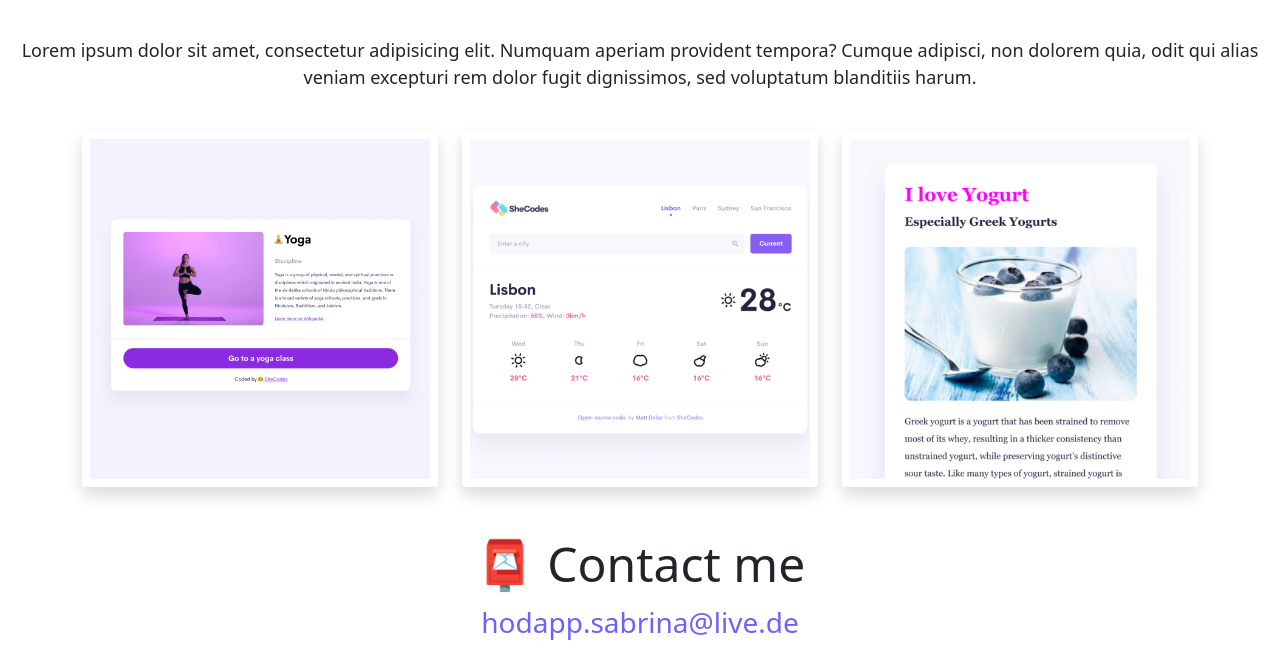
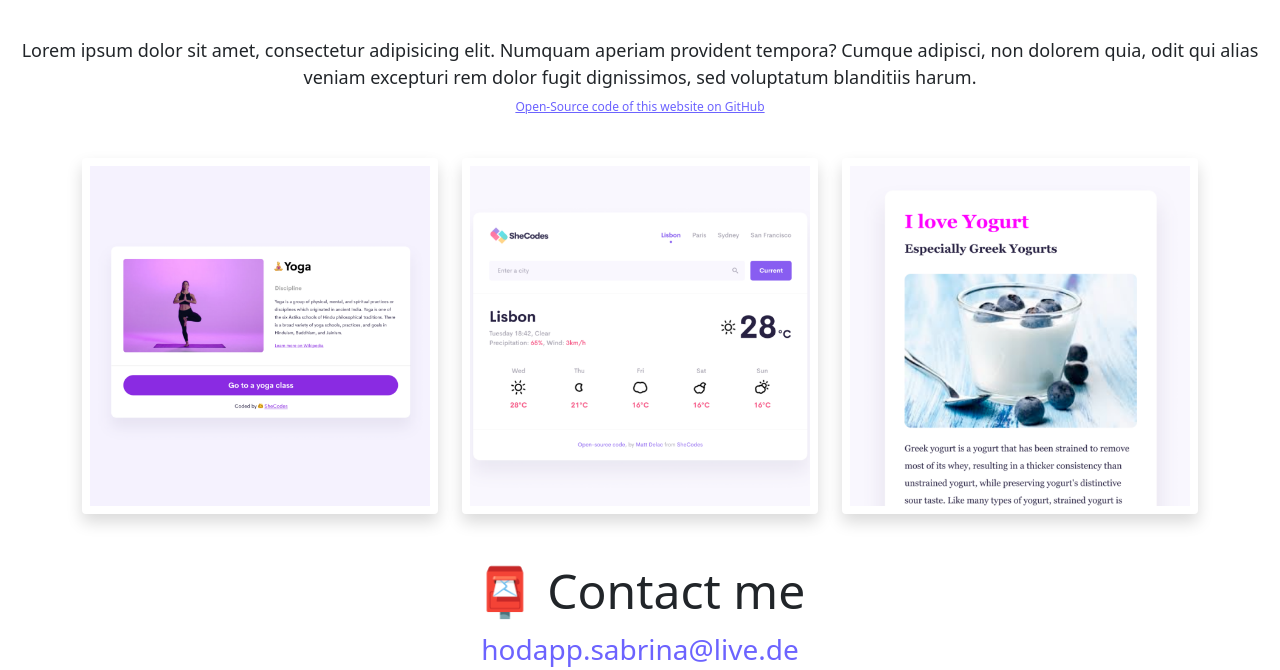
Before and after one commit to sabrinaaileen/portfolio-practice, a plain HTML site: page about.html in a window 1280 px wide. Shown: the part 247-917 px from the top of the page. Before the commit the page ends 890 px from the top, so only its background shows below. Drawn offline with nearby package versions, Linux system fonts and the light colour scheme.

```diff
--- a/about.html
+++ b/about.html
@@ -72,6 +72,12 @@
         aperiam provident tempora? Cumque adipisci, non dolorem quia, odit qui
         alias veniam excepturi rem dolor fugit dignissimos, sed voluptatum
         blanditiis harum.
+        <br />
+        <a
+          href="https://github.com/sabrinaaileen/portfolio-practice"
+          class="githubLink"
+          >Open-Source code of this website on GitHub</a
+        >
       </p>
     </div>
     <div class="container">
--- a/src/style.css
+++ b/src/style.css
@@ -2,27 +2,7 @@
   --primary-color: #6c63ff;
   --secondary-color: #f5f2fe;
   --box-shadow: 0 5px 10px rgba(0, 0, 0, 0.3);
-  --bs-blue: #0d6efd;
-  --bs-indigo: #6610f2;
-  --bs-purple: #6f42c1;
-  --bs-pink: #d63384;
-  --bs-red: #dc3545;
-  --bs-orange: #fd7e14;
-  --bs-yellow: #ffc107;
-  --bs-green: #198754;
-  --bs-teal: #20c997;
-  --bs-cyan: #0dcaf0;
-  --bs-white: #fff;
-  --bs-gray: #6c757d;
-  --bs-gray-dark: #343a40;
-  --bs-primary: #0d6efd;
-  --bs-secondary: #6c757d;
-  --bs-success: #198754;
-  --bs-info: #0dcaf0;
-  --bs-warning: #ffc107;
-  --bs-danger: #dc3545;
-  --bs-light: #f8f9fa;
-  --bs-dark: #212529;
+
   --bs-font-sans-serif: system-ui, -apple-system, "Segoe UI", Roboto,
     "Helvetica Neue", Arial, "Noto Sans", "Liberation Sans", sans-serif,
     "Apple Color Emoji", "Segoe UI Emoji", "Segoe UI Symbol", "Noto Color Emoji";
@@ -197,6 +177,10 @@
   box-shadow: var(--box-shadow);
   color: white;
 }
+.githubLink {
+  color: var(--primary-color);
+  font-size: 12px;
+}
 @media (max-width: 576px) {
   h1 {
     font-size: 52px;
```
